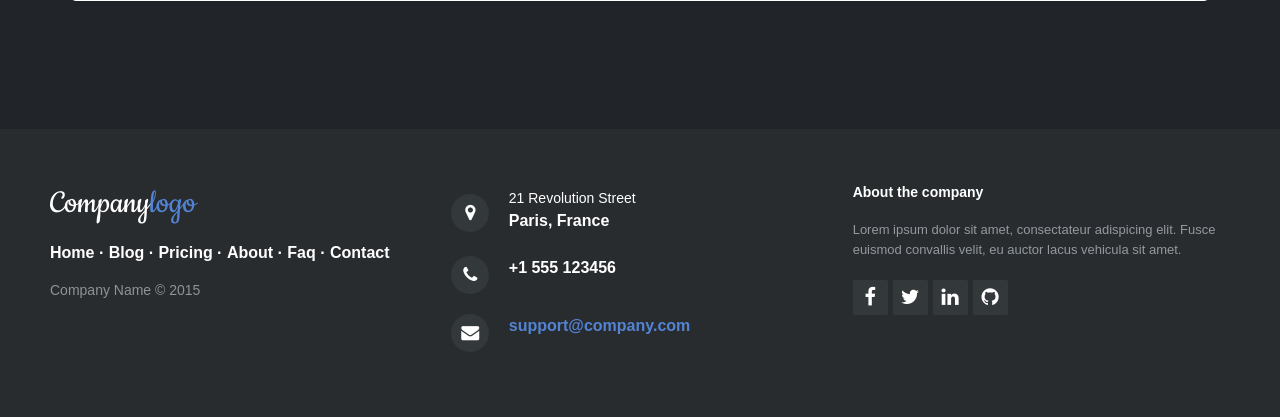
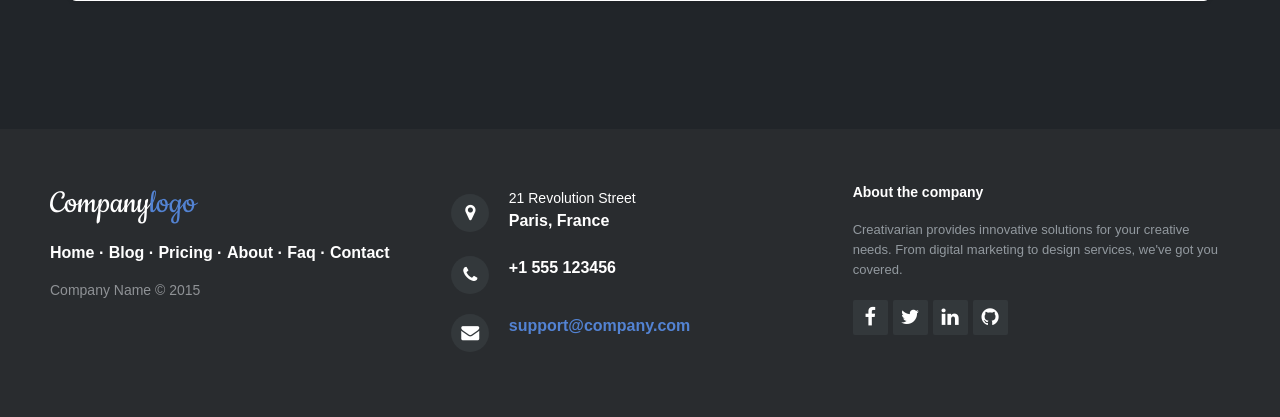
Before and after one commit to i-soumya18/DTH_Mangement_System, a Flask app: page /cart in a window 1280 px wide. Shown: the part 1114-1531 px from the top of the page. Run offline with Flask 3, Linux system fonts and the light colour scheme; some libraries are stand-ins or nearby versions.

Commit message:
Update cart.html

```diff
--- a/templates/cart.html
+++ b/templates/cart.html
@@ -1,3 +1,4 @@
+
 <!DOCTYPE html>
 <html data-bs-theme="dark" lang="en">
 
@@ -172,8 +173,7 @@
             </div>
             <div class="col-md-4 footer-about">
                 <h4>About the company</h4>
-                <p> Lorem ipsum dolor sit amet, consectateur adispicing elit. Fusce euismod convallis velit, eu auctor lacus vehicula sit amet. </p>
-                <div class="social-links social-icons"><a href="#"><i class="fa fa-facebook"></i></a><a href="#"><i class="fa fa-twitter"></i></a><a href="#"><i class="fa fa-linkedin"></i></a><a href="#"><i class="fa fa-github"></i></a></div>
+                <p>Creativarian provides innovative solutions for your creative needs. From digital marketing to design services, we've got you covered. </p>                <div class="social-links social-icons"><a href="#"><i class="fa fa-facebook"></i></a><a href="#"><i class="fa fa-twitter"></i></a><a href="#"><i class="fa fa-linkedin"></i></a><a href="#"><i class="fa fa-github"></i></a></div>
             </div>
         </div>
     </footer>
```
